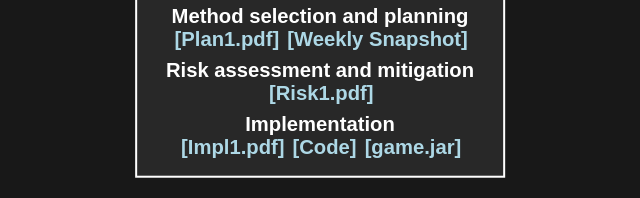
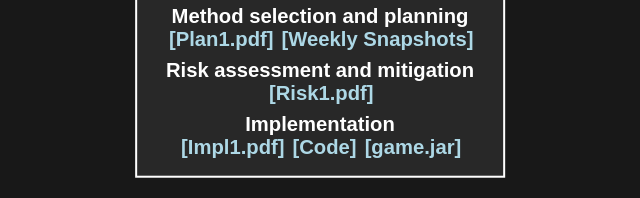
Before and after one commit to eng1team18/website, a plain HTML site: page index.html in a window 1280 px wide. Shown: the part 410-608 px from the top of the page, 320-960 px from the left. Drawn offline with Linux system fonts and the light colour scheme.

Commit message:
Update index.html

```diff
--- a/index.html
+++ b/index.html
@@ -24,7 +24,7 @@
             <div class="row">
                 <p class="text">Method selection and planning</p>
                 <a href="pdf/Plan1.pdf" class="hyperlink">[Plan1.pdf]</a>
-                <a href="planning.html" class="hyperlink">[Weekly Snapshot]</a>
+                <a href="planning.html" class="hyperlink">[Weekly Snapshots]</a>
             </div>
             <div class="row">
                 <p class="text">Risk assessment and mitigation</p>
```
